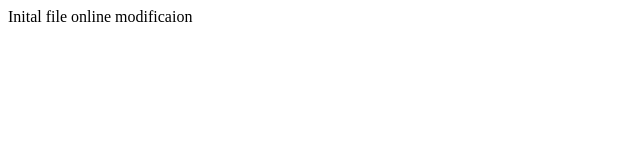
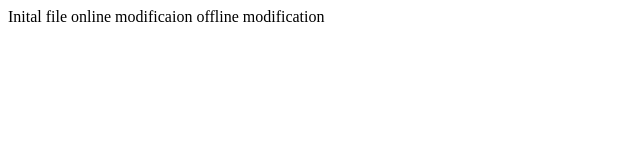
Before and after one commit to bugvvd/mygittest11, a plain HTML site: page index.html in a window 1280 px wide. Shown: the whole page, without its empty margins (0-640 px from the left). Drawn offline with Linux system fonts and the light colour scheme.

Commit message:
offline modification

```diff
--- a/index.html
+++ b/index.html
@@ -8,6 +8,7 @@
 <body>
     Inital file
     online modificaion
+    offline modification
 </body>
 <script>
 
```
